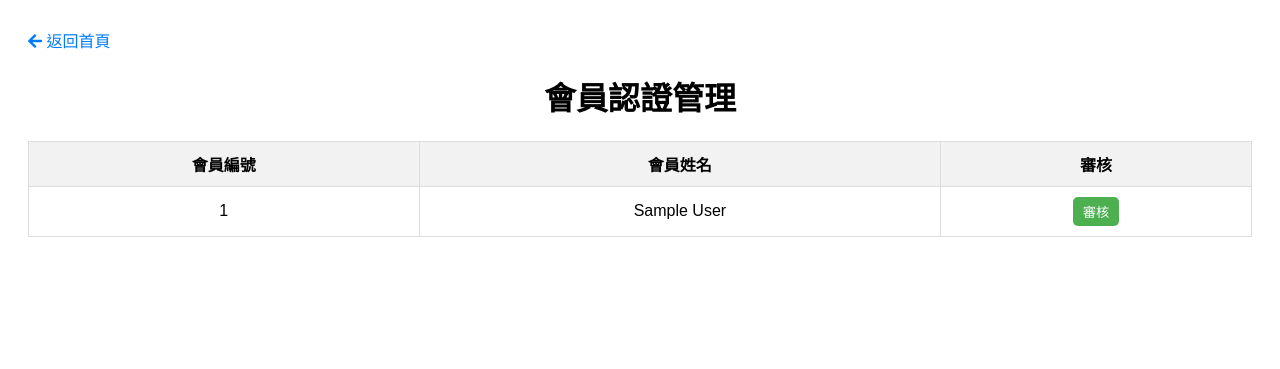
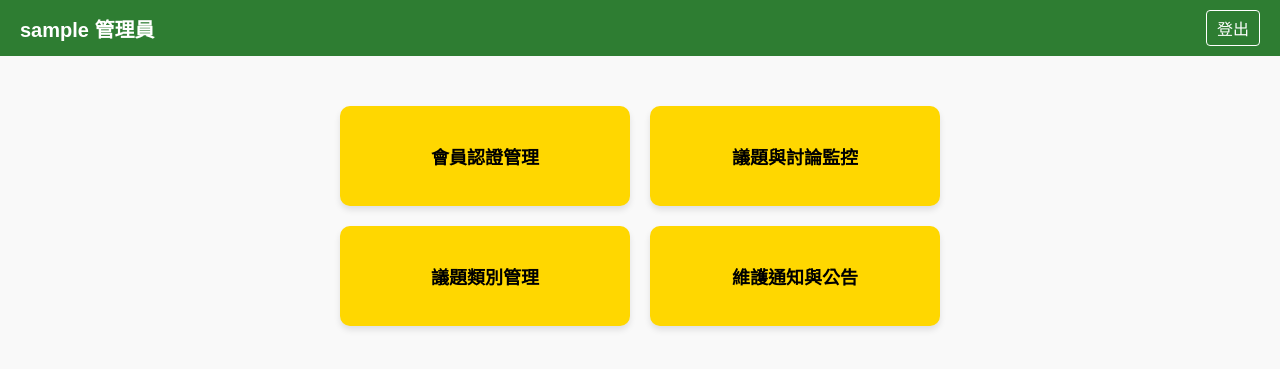
Before and after one commit to KaiXiangC/SE_Final, a Flask app: template app/templates/member_homepage.html in a window 1280 px wide. Shown: the top 369 px of the page. Run offline with Flask 3, Linux system fonts and the light colour scheme; tables that the repository leaves empty hold one stand-in row (values such as "Sample post"); the template is opened without the code that fills it: values that come from a table or form of the project are taken from there, most other values are stand-ins (such as "Sample title", 1, 10 or a date in 2020).

Commit message:
update_member

```diff
--- a/app/templates/member_homepage.html
+++ b/app/templates/member_homepage.html
@@ -3,99 +3,98 @@
 <head>
     <meta charset="UTF-8">
     <meta name="viewport" content="width=device-width, initial-scale=1.0">
-    <title>會員認證管理</title>
-    <link rel="stylesheet" href="https://cdnjs.cloudflare.com/ajax/libs/font-awesome/5.15.4/css/all.min.css">
+    <title>管理員首頁</title>
     <style>
         body {
             font-family: Arial, sans-serif;
-            padding: 20px;
+            margin: 0;
+            padding: 0;
+            background-color: #f9f9f9;
         }
-
-        h1 {
+        header {
+            background-color: #2e7d32;
+            color: white;
+            padding: 10px 20px;
+            display: flex;
+            justify-content: space-between;
+            align-items: center;
+        }
+        header h1 {
+            margin: 0;
+            font-size: 20px;
+        }
+        header a {
+            text-decoration: none;
+            color: white;
+            font-size: 16px;
+            padding: 5px 10px;
+            border: 1px solid white;
+            border-radius: 4px;
+            background-color: transparent;
+            transition: background-color 0.3s ease;
+        }
+        header a:hover {
+            background-color: white;
+            color: #2e7d32;
+        }
+        .container {
+            display: grid;
+            grid-template-columns: 1fr 1fr;
+            gap: 20px;
+            justify-content: center;
+            align-items: center;
+            margin: 50px auto;
+            max-width: 600px;
+        }
+        .button {
+            display: flex;
+            justify-content: center;
+            align-items: center;
+            background-color: #ffd700;
+            color: black;
+            height: 100px;
+            border-radius: 10px;
             text-align: center;
+            font-size: 18px;
+            font-weight: bold;
+            text-decoration: none;
+            box-shadow: 0px 4px 6px rgba(0, 0, 0, 0.1);
+            cursor: pointer;
+            transition: transform 0.3s ease, background-color 0.3s ease;
         }
-
-        table {
-            width: 100%;
-            border-collapse: collapse;
-            margin-top: 20px;
+        .button:hover {
+            background-color: #f9c500;
+            transform: translateY(-5px);
         }
-
-        th, td {
-            padding: 10px;
-            text-align: center;
-            border: 1px solid #ddd;
-        }
-
-        th {
-            background-color: #f2f2f2;
-        }
-
-        .btn {
-            padding: 5px 10px;
-            background-color: #4CAF50;
+        .button:active {
+            background-color: #2e7d32; /* 綠色效果 */
             color: white;
-            border: none;
-            cursor: pointer;
-            border-radius: 5px;
-        }
-
-        .btn:hover {
-            background-color: #45a049;
-        }
-
-        .no-data {
-            color: red;
-            text-align: center;
-            margin-top: 20px;
-        }
-
-        .back-btn {
-            text-decoration: none;
-            color: #007BFF;
-            font-size: 16px;
-        }
-
-        .back-btn:hover {
-            text-decoration: underline;
         }
     </style>
 </head>
 <body>
-
-    <!-- 返回首頁 -->
-    <a href="/" class="back-btn"><i class="fas fa-arrow-left"></i> 返回首頁</a>
-
-    <h1>會員認證管理</h1>
-
-    <!-- 動態顯示會員資料的表格 -->
-    <table id="users-table">
-        <thead>
-            <tr>
-                <th>會員編號</th>
-                <th>會員姓名</th>
-                <th>審核</th>
-            </tr>
-        </thead>
-        <tbody>
-            <!-- 這裡會透過 JavaScript 動態填充 -->
-            {% if users %}
-                {% for user in users %}
-                    <tr>
-                        <td>{{ user.userID }}</td>
-                        <td>{{ user.name }}</td>
-                        <td><button class="btn" onclick="window.location.href='/member_auth/{{ user.userID }}'">審核</button></td>
-                    </tr>
-                {% endfor %}
-            {% else %}
-                <tr>
-                    <td colspan="3" class="no-data">沒有資料要審核</td>
-                </tr>
-            {% endif %}
-        </tbody>
-    </table>
-
-    <div id="no-data" class="no-data" style="display: none;">沒有資料要審核</div>
-
+    <header>
+        <h1>{{ username }} 管理員</h1>
+        <a href="/logout">登出</a>
+    </header>
+    <div class="container">
+        <a href="member_manage.html" class="button" onclick="buttonClicked(this)">會員認證管理</a>
+        <a href="propose_manage.html" class="button" onclick="buttonClicked(this)">議題與討論監控</a>
+        <a href="propose_category_manage.html" class="button" onclick="buttonClicked(this)">議題類別管理</a>
+        <a href="maintenance_notice.html" class="button" onclick="buttonClicked(this)">維護通知與公告</a>
+    </div>
+    <script>
+        // 點擊按鈕後變綠色
+        function buttonClicked(button) {
+            // 先清除其他按鈕的綠色樣式
+            document.querySelectorAll('.button').forEach(btn => {
+                btn.style.backgroundColor = '#ffd700';
+                btn.style.color = 'black';
+            });
+            // 設置當前按鈕為綠色
+            button.style.backgroundColor = '#2e7d32';
+            button.style.color = 'white';
+        }
+    </script>
 </body>
 </html>
```
Also changed, not shown: app/templates/member_manage.html (+45 -17 lines).
